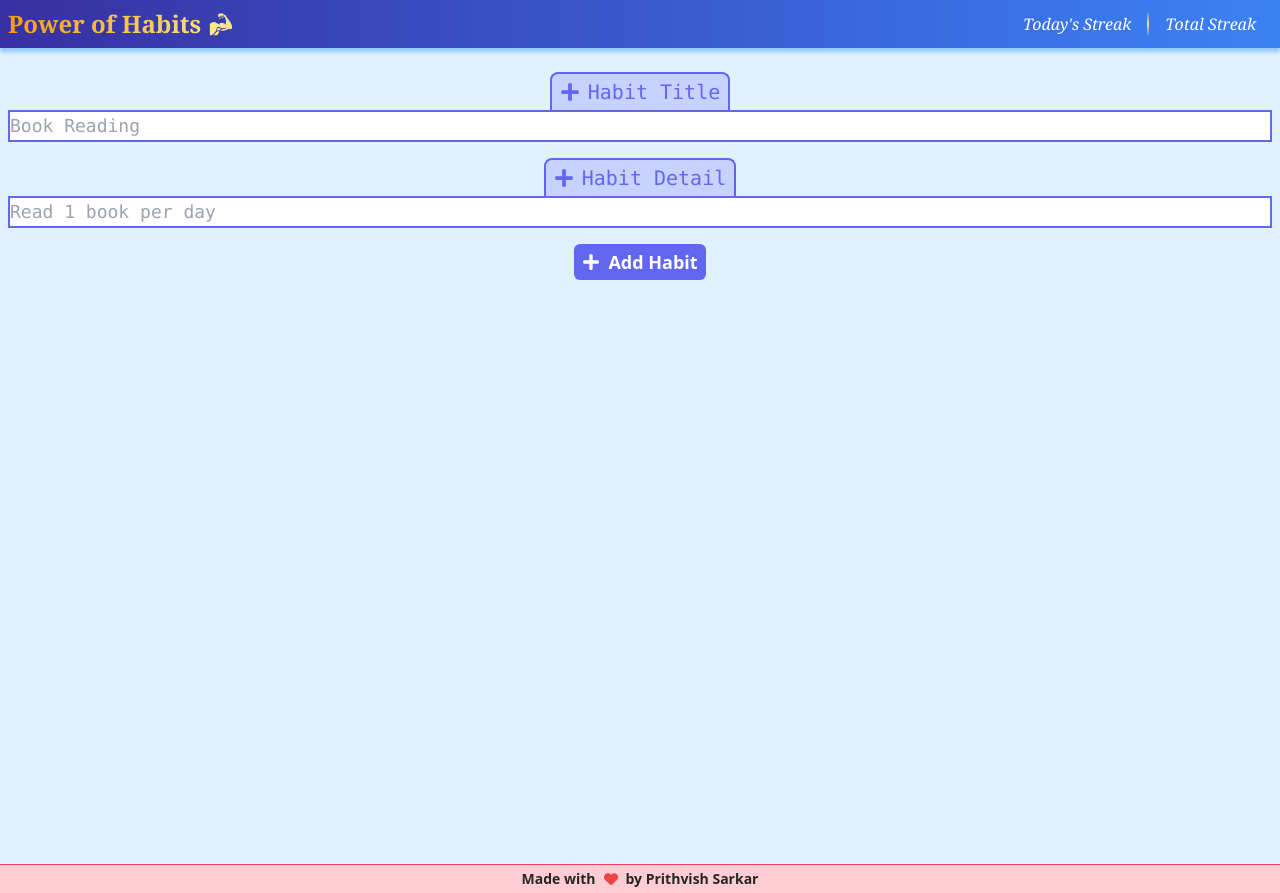
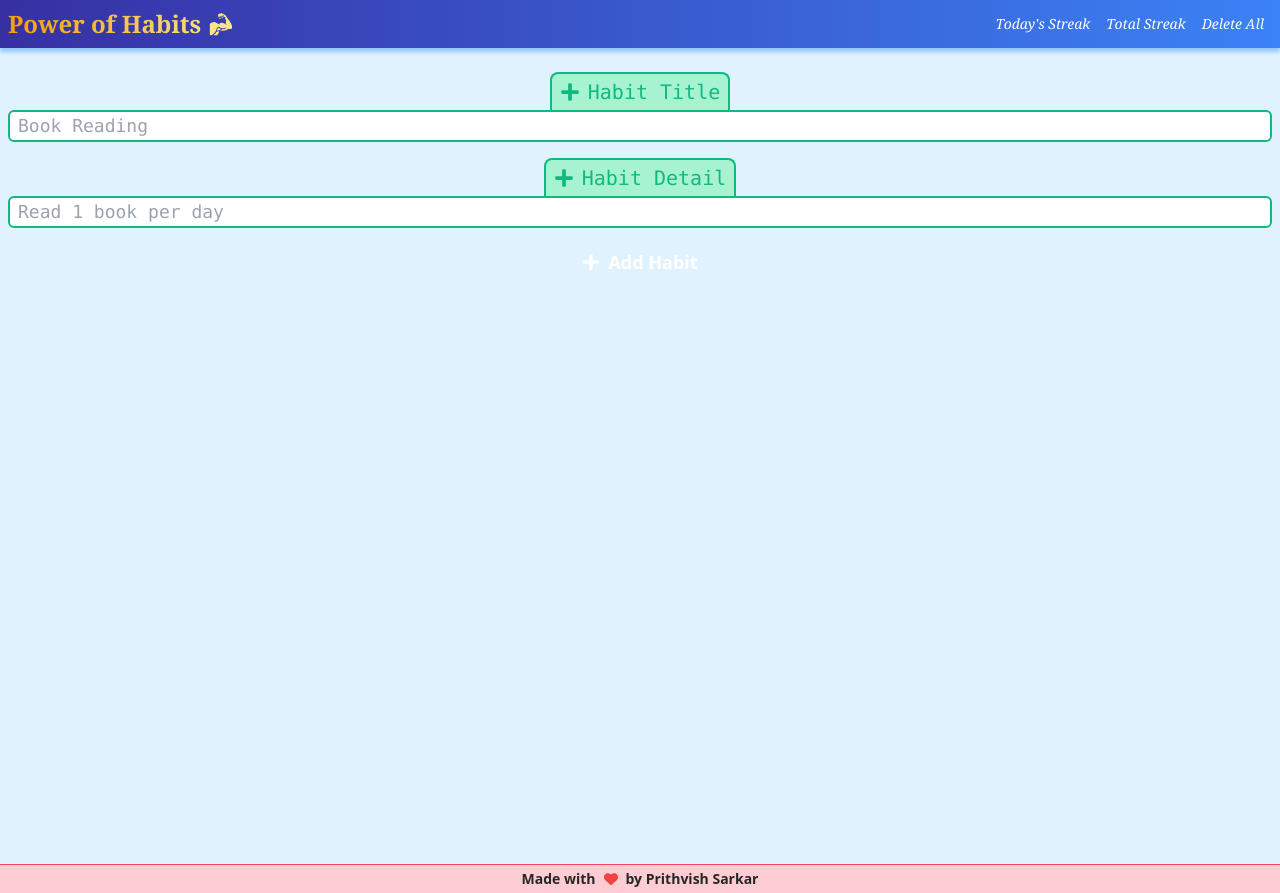
Before and after one commit to PrithvishSarkar/habitTracker, a React (Vite) app: page / in a window 1280 px wide. Built offline with nearby package versions, Linux system fonts and the light colour scheme.

Commit message:
Added comments in the code

```diff
--- a/components/AlertModal.tsx
+++ b/components/AlertModal.tsx
@@ -1,5 +1,7 @@
 import "../src/tailwind.css";
 
+// This Modal is displayed when the user enters an empty string
+// This Modal is invoked in App.tsx for 3 seconds
 function AlertModal() {
   return (
     <section className="fixed min-w-full min-h-[100vh] bg-transparent backdrop-blur-sm">
--- a/components/DeleteDataModal.tsx
+++ b/components/DeleteDataModal.tsx
@@ -4,6 +4,9 @@ import { Dispatch, SetStateAction } from "react";
 type updateShowAlertModalType = {
   updateShowDeleteDataModal: Dispatch<SetStateAction<boolean>>;
 };
+
+// DeleteDataModal is invoked in App.tsx when the user clicks on "Delete All"
+// updateShowDeleteDataModal -> Boolean State Variable to either show or hide the Modal
 function DeleteDataModal({
   updateShowDeleteDataModal,
 }: updateShowAlertModalType) {
--- a/components/Footer.tsx
+++ b/components/Footer.tsx
@@ -1,6 +1,7 @@
 import "../src/tailwind.css";
 import { FaHeart } from "react-icons/fa6";
 
+// Footer is used for patent as it has my name for authentication
 function Footer() {
   return (
     <div className="border-t border-t-rose-500 bg-rose-200 text-red-500 text-sm
--- a/components/NavigationBar.tsx
+++ b/components/NavigationBar.tsx
@@ -2,10 +2,19 @@ import { GiBiceps } from "react-icons/gi";
 import "../src/tailwind.css";
 import { Dispatch, SetStateAction } from "react";
 
+// Defining the Prop Type of 'NavigationBar' Component
 type PropType = {
-  updateNavigationIndex: Dispatch<SetStateAction<number>>
-}
-function NavigationBar({updateNavigationIndex}: PropType) {
+  updateNavigationIndex: Dispatch<SetStateAction<number>>;
+  updateShowDeleteDataModal: Dispatch<SetStateAction<boolean>>;
+};
+
+// This is a fixed Navigation Bar at the very top of the App
+// updateNavigationIndex -> Number State Variable -> Updates the navigation index
+// updateShowDeleteDataModal -> Boolean State Variable -> Updates the value to 'true'
+function NavigationBar({
+  updateNavigationIndex,
+  updateShowDeleteDataModal,
+}: PropType) {
   return (
     <nav
       className="p-2 min-w-full fixed top-0
@@ -23,20 +32,30 @@ function NavigationBar({updateNavigationIndex}: PropType) {
           <GiBiceps />
         </span>
       </span>
-      <span className="mt-2 md:mt-0 flex flex-row items-stretch justify-stretch">
+      <span
+        className="flex flex-row items-center justify-center
+      text-sm md:text-base mt-2 md:mt-0"
+      >
         <button
           onClick={() => updateNavigationIndex(1)}
-          className="grow px-4 border-r border-solid ouline-0
-        navigation-bar-button-border cursor-pointer text-white font-serif italic"
+          className="grow px-2 border-r-2 border-amber-500 ouline-0
+          cursor-pointer text-white font-serif italic"
         >
           Today's Streak
         </button>
         <button
           onClick={() => updateNavigationIndex(2)}
-          className="grow px-4 border-l border-solid outline-0
-        navigation-bar-button-border cursor-pointer text-white font-serif italic"
+          className="grow px-2 border-r-2 border-amber-500 outline-0
+          cursor-pointer text-white font-serif italic"
         >
           Total Streak
+        </button>
+        <button
+          onClick={() => updateShowDeleteDataModal(true)}
+          className="grow px-2 outline-0
+          cursor-pointer text-white font-serif italic"
+        >
+          Delete All
         </button>
       </span>
     </nav>
--- a/components/TodayStreak.tsx
+++ b/components/TodayStreak.tsx
@@ -1,14 +1,16 @@
 import { TodayStreakCard } from "./TodayStreakCard.tsx";
 import { FaPlus } from "react-icons/fa";
 import "../src/tailwind.css";
-import { useState, SetStateAction, Dispatch } from "react";
+import { useState, SetStateAction, Dispatch, FormEvent } from "react";
 
+// Defining the Prop Type of 'TodayStreak' Component
 type DisplayInfoType = {
   displayInfo: {
     title: string;
     detail: string;
     isDone: boolean;
     count: number;
+    date: string;
   }[];
   updateDisplayInfo: Dispatch<
     SetStateAction<
@@ -17,37 +19,58 @@ type DisplayInfoType = {
         detail: string;
         isDone: boolean;
         count: number;
+        date: string;
       }[]
     >
   >;
+  updateShowAlertModal: Dispatch<SetStateAction<boolean>>;
 };
 
-function TodayStreak({ displayInfo, updateDisplayInfo }: DisplayInfoType) {
+function TodayStreak({
+  displayInfo,
+  updateDisplayInfo,
+  updateShowAlertModal,
+}: DisplayInfoType) {
+  // The 'habitTitle' contains the value of Habit Title Input
   const [habitTitle, setHabitTitle] = useState<string>("");
+
+  // The 'habitDetail' contains the value of Habit Description Input
   const [habitDetail, setHabitDetail] = useState<string>("");
 
-  const handleUpdateDisplayInfo = () => {
-    updateDisplayInfo((previousArray) => {
-      return [
+  // This function runs the user clicks on 'Add Habit' button
+  // This function adds a new habit in the Habit Info Array
+  const handleUpdateDisplayInfo = (e: FormEvent) => {
+    e.preventDefault();
+    if (habitTitle.trim() === "" || habitDetail.trim() === "") {
+      updateShowAlertModal(true);
+      setTimeout(() => {
+        updateShowAlertModal(false);
+        setHabitTitle("");
+        setHabitDetail("");
+      }, 3000);
+    } else {
+      updateDisplayInfo((previousArray) => [
         {
           title: habitTitle,
           detail: habitDetail,
           isDone: false,
           count: 0,
-          clicks: 0,
+          date: new Date().toDateString(),
         },
         ...previousArray,
-      ];
-    });
+      ]);
       setHabitTitle("");
       setHabitDetail("");
+    }
   };
+
+  // This function runs when the user clicks on the 'Toggle Task Done' button
+  // This function first updates whether the task is done or not
+  // This function secondly updates the 'count' which is the number of streak
   const handleClick = (i: number) => {
     updateDisplayInfo((previousArray) =>
       previousArray.map((ele, index) =>
-        i === index
-          ? { ...ele, isDone: !ele.isDone }
-          : ele
+        i === index ? { ...ele, isDone: !ele.isDone } : ele
       )
     );
     updateDisplayInfo((previousArray) =>
@@ -63,12 +86,16 @@ function TodayStreak({ displayInfo, updateDisplayInfo }: DisplayInfoType) {
   };
 
   return (
-    <section className="p-2 mt-24 md:mt-16 flex flex-col items-center justify-between gap-4">
-      <section className="flex flex-col items-center justify-center min-w-full">
+    <section data-type="today-streak-wrapper" className="p-2 mt-24 md:mt-16">
+      <form
+        className="flex flex-col items-stretch justify-between gap-4 mb-4"
+        onSubmit={handleUpdateDisplayInfo}
+      >
+        <section className="flex flex-col items-center justify-center">
           <span
             className="flex flex-row gap-2 items-center justify-center
-          bg-indigo-200 border-2 border-b-0 border-indigo-500 rounded-t-lg
-          text-indigo-500 text-xl font-mono px-2 py-1"
+          bg-emerald-200 border-2 border-b-0 border-emerald-500 rounded-t-lg
+          text-emerald-500 text-xl font-mono px-2 py-1"
           >
             <FaPlus /> Habit Title
           </span>
@@ -79,15 +106,15 @@ function TodayStreak({ displayInfo, updateDisplayInfo }: DisplayInfoType) {
             value={habitTitle}
             onChange={(e) => setHabitTitle(e.target.value)}
             required={true}
-          className="min-w-full grow border-2 border-indigo-500
-        outline-0 font-mono text-lg text-emerald-600 selection:bg-amber-200"
+            className="px-2 min-w-full border-2 border-emerald-500 rounded-md
+            outline-0 font-mono text-lg text-indigo-600 selection:bg-amber-200"
           />
         </section>
-      <section className="flex flex-col items-center justify-center min-w-full">
+        <section className="flex flex-col items-center justify-center">
           <span
             className="flex flex-row gap-2 items-center justify-center
-          bg-indigo-200 border-2 border-b-0 border-indigo-500 rounded-t-lg
-          text-indigo-500 text-xl font-mono px-2 py-1"
+          bg-emerald-200 border-2 border-b-0 border-emerald-500 rounded-t-lg
+          text-emerald-500 text-xl font-mono px-2 py-1"
           >
             <FaPlus /> Habit Detail
           </span>
@@ -98,27 +125,40 @@ function TodayStreak({ displayInfo, updateDisplayInfo }: DisplayInfoType) {
             value={habitDetail}
             onChange={(e) => setHabitDetail(e.target.value)}
             required={true}
-          className="min-w-full grow border-2 border-indigo-500
-        outline-0 font-mono text-lg text-emerald-600 selection:bg-amber-200"
+            className="px-2 min-w-full border-2 border-emerald-500 rounded-md
+            outline-0 font-mono text-lg text-indigo-600 selection:bg-amber-200"
           />
         </section>
         <button
-        onClick={handleUpdateDisplayInfo}
-        className="px-2 py-1 flex flex-row gap-2 items-center justify-center
-        border-none rounded-md bg-indigo-500 text-lg text-white font-bold font-sans"
+          type="submit"
+          className="self-center px-2 py-1 flex flex-row gap-2 items-center justify-center
+          border-none rounded-md bg-emerald-800 text-lg text-white font-bold font-sans"
         >
           <FaPlus />
           <p>Add Habit</p>
         </button>
+      </form>
       <ul
-        className="flex flex-col gap-2 items-center justify-center
-      md:flex-row md:items-stretch md:flex-wrap"
+        className="flex flex-col gap-2 items-stretch justify-center
+        md:flex-row md:flex-wrap"
       >
         {displayInfo.map(
-          (cardInfo: { title: string; detail: string }, index: number) => (
-            <li key={index} className="max-w-[90%] md:max-w-[30%]">
+          (
+            cardInfo: {
+              title: string;
+              detail: string;
+              isDone: boolean;
+              date: string;
+            },
+            index: number
+          ) => (
+            <li
+              key={index}
+              className="max-w-full md:max-w-[40%] lg:max-w-[30%]"
+            >
               <TodayStreakCard
-                isDone={displayInfo[index].isDone}
+                date={cardInfo.date}
+                isDone={cardInfo.isDone}
                 habitTitle={cardInfo.title}
                 habitDetail={cardInfo.detail}
                 onClick={() => handleClick(index)}
--- a/components/TodayStreakCard.tsx
+++ b/components/TodayStreakCard.tsx
@@ -2,18 +2,33 @@ import "../src/tailwind.css";
 import { ImCross } from "react-icons/im";
 import { MdOutlineDone } from "react-icons/md";
 
+// Defining the Prop Type of 'TodayStreakCard' Component
 interface HabitInput {
+  date: string;
   isDone: boolean;
   habitTitle: string;
   habitDetail: string;
   onClick: (event: React.MouseEvent<HTMLButtonElement>) => void;
 }
-function TodayStreakCard({isDone, habitTitle, habitDetail, onClick}: HabitInput) {
+
+// This is the Card used inside 'TodayStreak.tsx' and is invoked as List Item
+// date, isDone, habitTitle and habitDetail are present in Habit Info Array elements
+// onClick -> Toggles between 'true' and 'false' -> Work Done or not
+function TodayStreakCard({
+  date,
+  isDone,
+  habitTitle,
+  habitDetail,
+  onClick,
+}: HabitInput) {
   return (
     <div
-      className="p-2 mx-auto border-2 border-indigo-500 rounded-xl bg-indigo-100
+      className="p-2 border-2 border-indigo-500 rounded-xl bg-indigo-100
     max-w-full min-h-full flex flex-col items-center justify-between"
     >
+      <span className="text-sm font-extralight font-mono self-start">
+        Start Date: {date}
+      </span>
       <span className="text-center text-2xl font-mono font-bold text-indigo-800">
         {habitTitle}
       </span>
@@ -24,7 +39,7 @@ function TodayStreakCard({isDone, habitTitle, habitDetail, onClick}: HabitInput)
         {habitDetail}
       </span>
       <span
-        className="mt-6 p-2
+        className="mt-4 p-2
       text-center text-xl text-indigo-800 font-serif font-semibold"
       >
         Is today's work done?
```
Also changed, not shown: components/TotalStreak.tsx (+39 -8 lines), components/TotalStreakCard.tsx (+15 -8 lines). Lines whose indentation alone changed are shown as unchanged.
